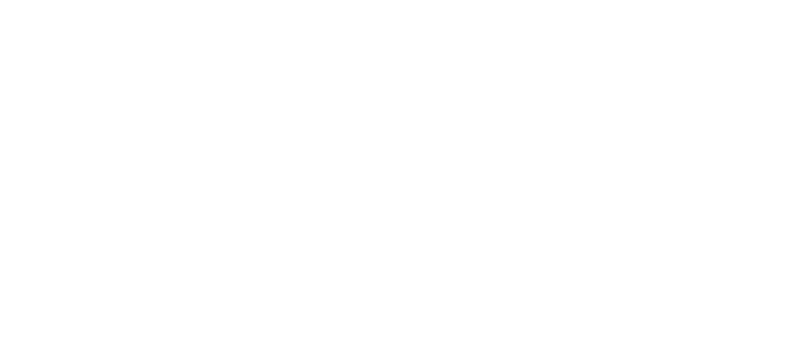
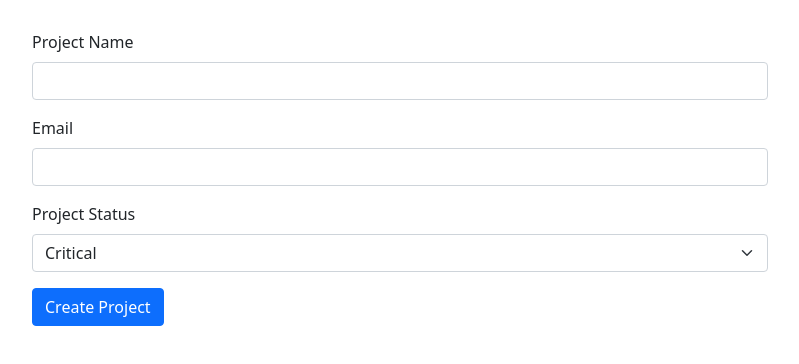
Before and after one commit to zormaxo/AngularTheCompleteGuide, an Angular app: page / in a window 1280 px wide. Shown: the top 364 px of the page, without its empty margins (50-849 px from the left). Built offline with nearby package versions, Linux system fonts and the light colour scheme.

Commit message:
end of assignment 7

```diff
--- a/src/app/app.component.html
+++ b/src/app/app.component.html
@@ -0,0 +1,38 @@
+<div class="container">
+  <div class="row">
+    <div class="col-12 col-sm-10 col-md-8 col-sm-offset-1 col-md-offset-2">
+      <!--
+          Create a Form with the following Controls and Validators
+          1) Project Name (should not be empty)
+          2) Mail (should not be a empty and a valid email)
+          3) Project Status Dropdown, with three values: 'Stable', 'Critical', 'Finished'
+          4) Submit Button
+
+          Add your own Validator which doesn't allow "Test" as a Project Name
+
+          Also implement that Validator as an async Validator (replace the other one)
+
+          Upon submitting the form, simply print the value to the console
+      -->
+      <form [formGroup]="projectForm" (ngSubmit)="onSaveProject()">
+        <div class="mb-3">
+          <label for="name" class="form-label">Project Name</label>
+          <input type="text" class="form-control" id="name" formControlName="projectName" />
+        </div>
+        <div class="mb-3">
+          <label for="email" class="form-label">Email</label>
+          <input type="email" class="form-control" id="email" formControlName="email" />
+        </div>
+        <div class="mb-3">
+          <label for="status" class="form-label">Project Status</label>
+          <select id="status" class="form-select" formControlName="projectStatus">
+            <option value="stable">Stable</option>
+            <option value="critical">Critical</option>
+            <option value="finished">Finished</option>
+          </select>
+        </div>
+        <button class="btn btn-primary" type="submit">Create Project</button>
+      </form>
+    </div>
+  </div>
+</div>
--- a/src/app/app.component.ts
+++ b/src/app/app.component.ts
@@ -1,10 +1,28 @@
-import { Component } from '@angular/core';
+import { Component, OnInit } from '@angular/core';
+import { FormControl, FormGroup, Validators } from '@angular/forms';
+import { CustomValidators } from './custom-validators';
 
 @Component({
   selector: 'app-root',
   templateUrl: './app.component.html',
-  styleUrls: ['./app.component.css']
+  styleUrls: ['./app.component.css'],
 })
-export class AppComponent {
-  name = "omer"
+export class AppComponent implements OnInit {
+  projectForm: FormGroup;
+
+  ngOnInit(): void {
+    this.projectForm = new FormGroup({
+      projectName: new FormControl(
+        null,
+        [Validators.required, CustomValidators.invalidProject],
+        CustomValidators.asyncOnvalidProject
+      ),
+      email: new FormControl(null, [Validators.required, Validators.email]),
+      projectStatus: new FormControl('critical'),
+    });
+  }
+
+  onSaveProject() {
+    console.log(this.projectForm.value);
+  }
 }
--- /dev/null
+++ b/src/app/custom-validators.ts
@@ -0,0 +1,24 @@
+import { FormControl } from '@angular/forms';
+import { Observable } from 'rxjs';
+
+export class CustomValidators {
+  static invalidProject(control: FormControl): { [s: string]: boolean } {
+    if (control.value === 'Test') {
+      return { invalidProjectName: true };
+    }
+    return null;
+  }
+
+  static asyncOnvalidProject(control: FormControl): Promise<any> | Observable<any> {
+    const promise = new Promise((resolve, reject) => {
+      setTimeout(() => {
+        if (control.value === 'Testproject') {
+          resolve({ invalidProjectName: true });
+        } else {
+          return null;
+        }
+      }, 2000);
+    });
+    return promise;
+  }
+}
```
Also changed, not shown: src/app/app.module.ts (+7 -12 lines), 1 other file (tests, documents, lock files or other folders).
